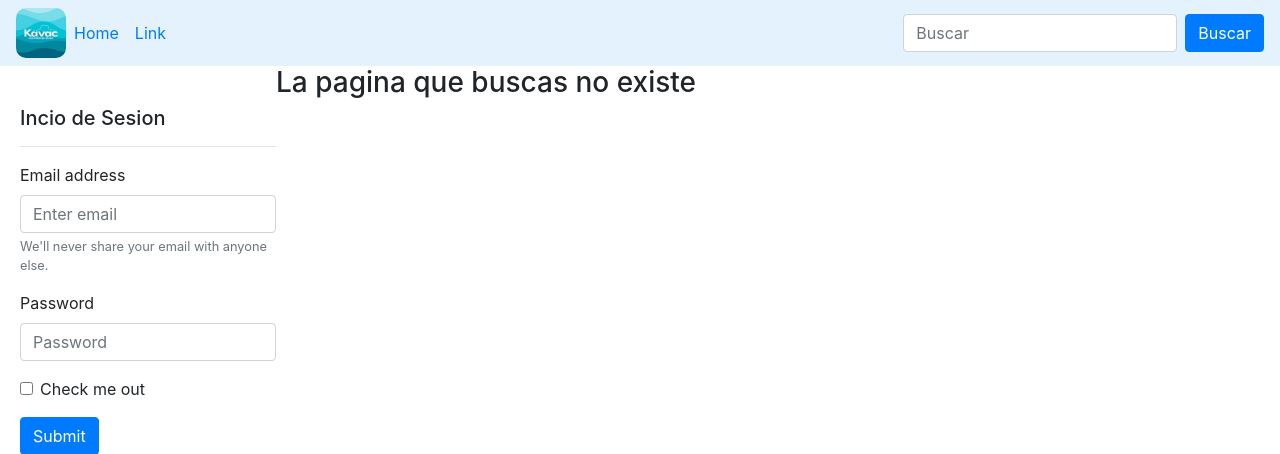
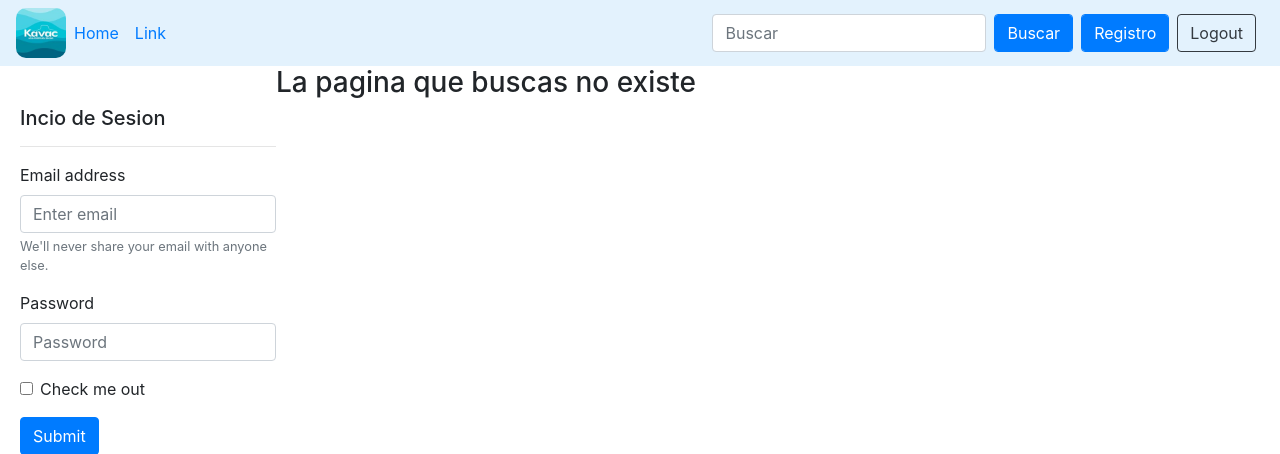
Before and after one commit to yocoima/kavac, a PHP site: page /curso/kavac/usuario/login in a window 1280 px wide. Shown: the top 454 px of the page. Run offline with PHP 8.4, Linux system fonts and the light colour scheme.

Commit message:
registo,login y logout
registo,login y logout ok

```diff
--- a/assets/css/styles.css
+++ b/assets/css/styles.css
@@ -24,6 +24,7 @@
   color: red;
 }
 
+
 #registro{
   width: 70%;
   float: left;
--- a/views/layout/navbar.php
+++ b/views/layout/navbar.php
@@ -10,25 +10,27 @@
   <div class="collapse navbar-collapse" id="navbarSupportedContent">
     <ul class="navbar-nav mr-auto">
       <li class="nav-item active">
-        <a class="nav-link" href="#">Home <span class="sr-only">(current)</span></a>
+        <a class="nav-link" href="<?=base_url?>">Home <span class="sr-only">(current)</span></a>
       </li>
       <li class="nav-item">
         <a class="nav-link" href="#">Link</a>
       </li>
-      <li class="nav-item dropdown">
-
-        <div class="dropdown-menu" aria-labelledby="navbarDropdown">
-          <a class="dropdown-item" href="#">Action</a>
-          <a class="dropdown-item" href="#">Another action</a>
-          <div class="dropdown-divider"></div>
-          <a class="dropdown-item" href="#">Something else here</a>
-        </div>
-      </li>
-
     </ul>
-    <form class="form-inline my-2 my-lg-0">
-      <input class="form-control mr-sm-2" type="search" placeholder="Buscar" aria-label="Search">
-      <button class="btn btn-primary" type="submit">Buscar</button>
-    </form>
+        <form class="form-inline my-2 my-lg-0">
+          <ul class="list-group list-group-horizontal">
+            <li class="list-group">
+              <input class="form-control mr-sm-2" type="search" placeholder="Buscar" aria-label="Search">
+            </li>
+            <li class="list-group">
+              <button class="form-control mr-sm-2 btn btn-primary" type="submit">Buscar</button>
+            </li>
+            <li class="list-group">
+              <a class="form-control mr-sm-2 btn btn-primary" href="<?=base_url?>usuario/registro" role="button">Registro</a>
+            </li>
+            <li class="list-group">
+              <a class="form-control mr-sm-2 btn btn-outline-dark" href="<?=base_url?>usuario/logout" role="button">Logout</a>
+            </li>
+        </form>
+    </ul>
   </div>
 </nav>
--- a/views/layout/sidebar.php
+++ b/views/layout/sidebar.php
@@ -1,5 +1,4 @@
 <aside id="lateral">
-
   <h5>Incio de Sesion</h5>
   <hr>
   <div class="login">
@@ -21,7 +20,7 @@
       <button type="submit" class="btn btn-primary">Submit</button>
     </form>
   <?php else: ?>
-    <p> Bienvenido  <?= $_SESSION['login']->nombre?>  <?= $_SESSION['login']->apellido ?></p>
+    <p style="text-transform: capitalize;"> Bienvenido <?= $_SESSION['login']->nombre?>  <?= $_SESSION['login']->apellido ?></p>
   <?php endif; ?>
   </div>
 </aside>
--- a/views/usuarios/registro.php
+++ b/views/usuarios/registro.php
@@ -5,7 +5,6 @@
 <strong>Registro Fallido</strong>
 <?php endif; ?>
 <?php Utils::deleteSession('register'); ?>
-
 
 <aside id="registro">
   <h5>Registro de Usuario</h5>
```
Also changed, not shown: controllers/usuarioController.php (+6 -1 lines), models/usuario.php (+0 -17 lines).
